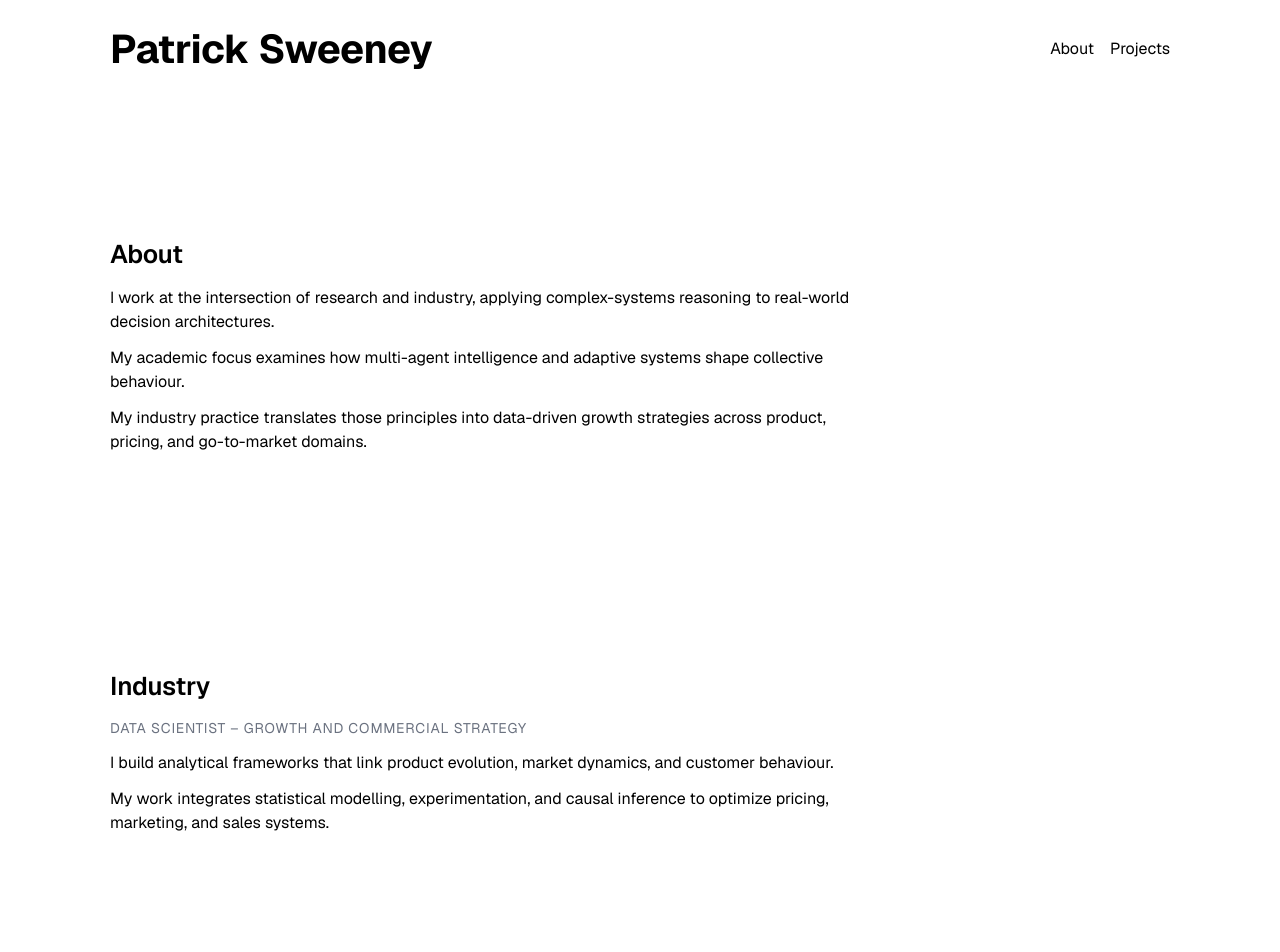
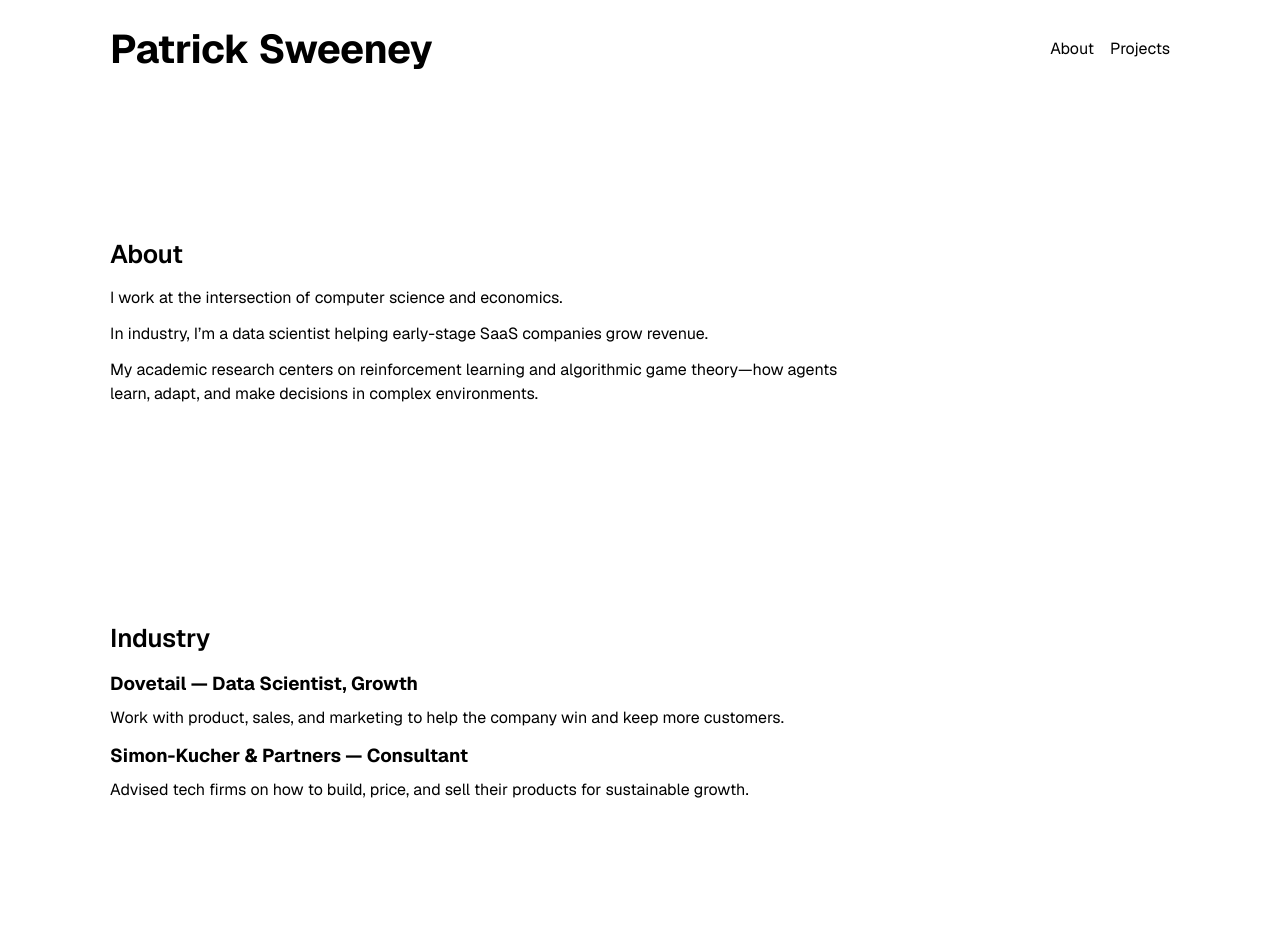
Before and after one commit to patricesweeney/personal-website, a React (Vite) app: page / in a window 1280 px wide. Shown: the top 952 px of the page. Built offline with nearby package versions, Linux system fonts and the light colour scheme.

Commit message:
content: revise About/Industry/Research copy; rename Contact heading

```diff
--- a/src/App.tsx
+++ b/src/App.tsx
@@ -26,13 +26,13 @@
                   <div className="grid grid-12">
                     <div className="span-12">
                       <p>
-                        I work at the intersection of research and industry, applying complex-systems reasoning to real-world decision architectures.
+                        I work at the intersection of computer science and economics.
                       </p>
                       <p>
-                        My academic focus examines how multi-agent intelligence and adaptive systems shape collective behaviour.
+                        In industry, I’m a data scientist helping early-stage SaaS companies grow revenue.
                       </p>
                       <p>
-                        My industry practice translates those principles into data-driven growth strategies across product, pricing, and go-to-market domains.
+                        My academic research centers on reinforcement learning and algorithmic game theory—how agents learn, adapt, and make decisions in complex environments.
                       </p>
                     </div>
                   </div>
@@ -42,12 +42,13 @@
                   <h2 className="section-title">Industry</h2>
                   <div className="grid grid-12">
                     <div className="span-12">
-                      <p className="meta">Data Scientist – Growth and Commercial Strategy</p>
+                      <h3>Dovetail — Data Scientist, Growth</h3>
                       <p>
-                        I build analytical frameworks that link product evolution, market dynamics, and customer behaviour.
+                        Work with product, sales, and marketing to help the company win and keep more customers.
                       </p>
+                      <h3>Simon-Kucher &amp; Partners — Consultant</h3>
                       <p>
-                        My work integrates statistical modelling, experimentation, and causal inference to optimize pricing, marketing, and sales systems.
+                        Advised tech firms on how to build, price, and sell their products for sustainable growth.
                       </p>
                     </div>
                   </div>
@@ -70,7 +71,7 @@
                 </section>
 
                 <section id="contact" className="section">
-                  <h2 className="section-title">Contact / Links</h2>
+                  <h2 className="section-title">Contact</h2>
                   <p>
                     <a href="/">Email</a> · <a href="/">LinkedIn</a> · <a href="/">Google Scholar</a> · <a href="/">GitHub</a>
                   </p>
```
